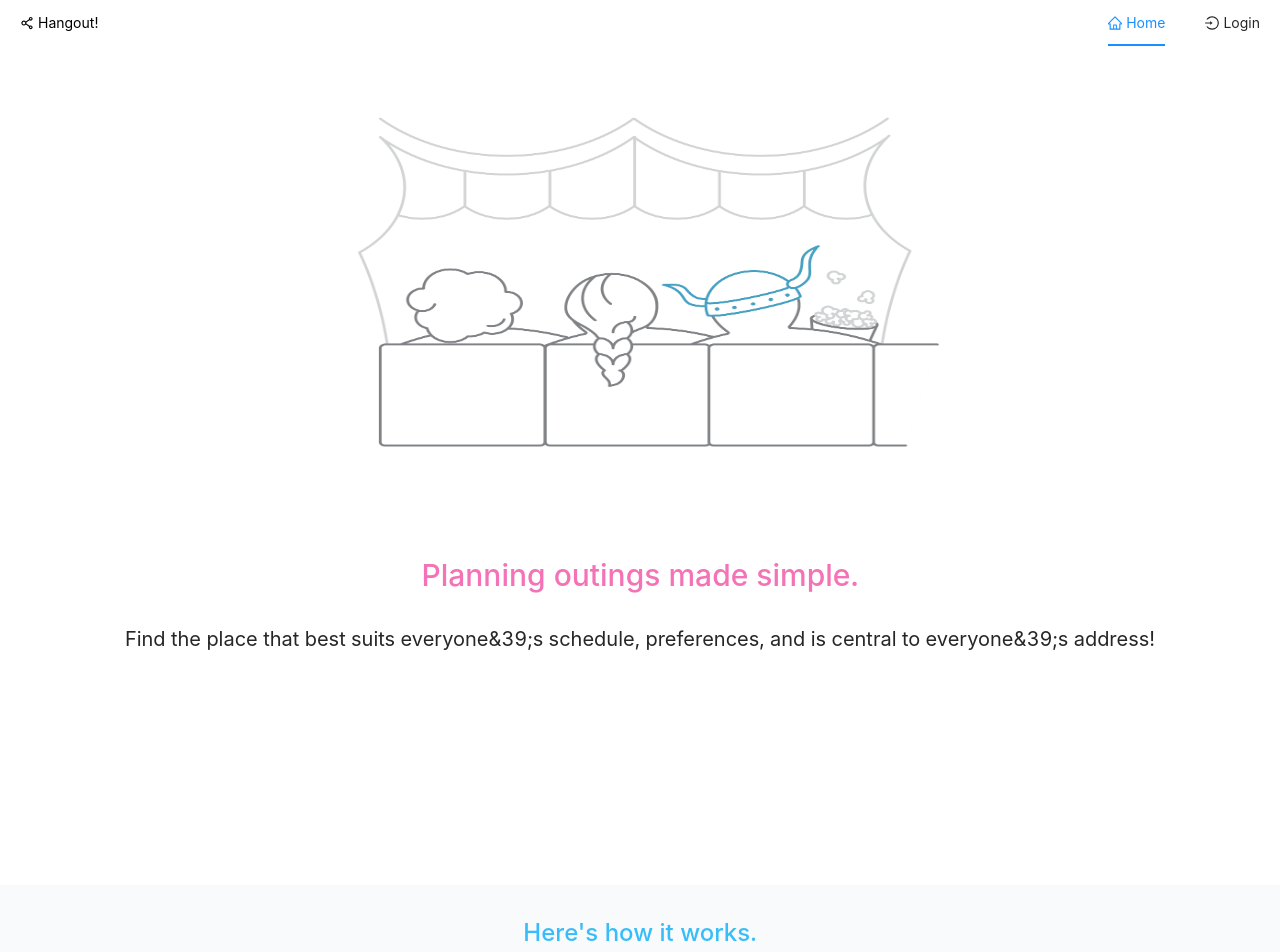
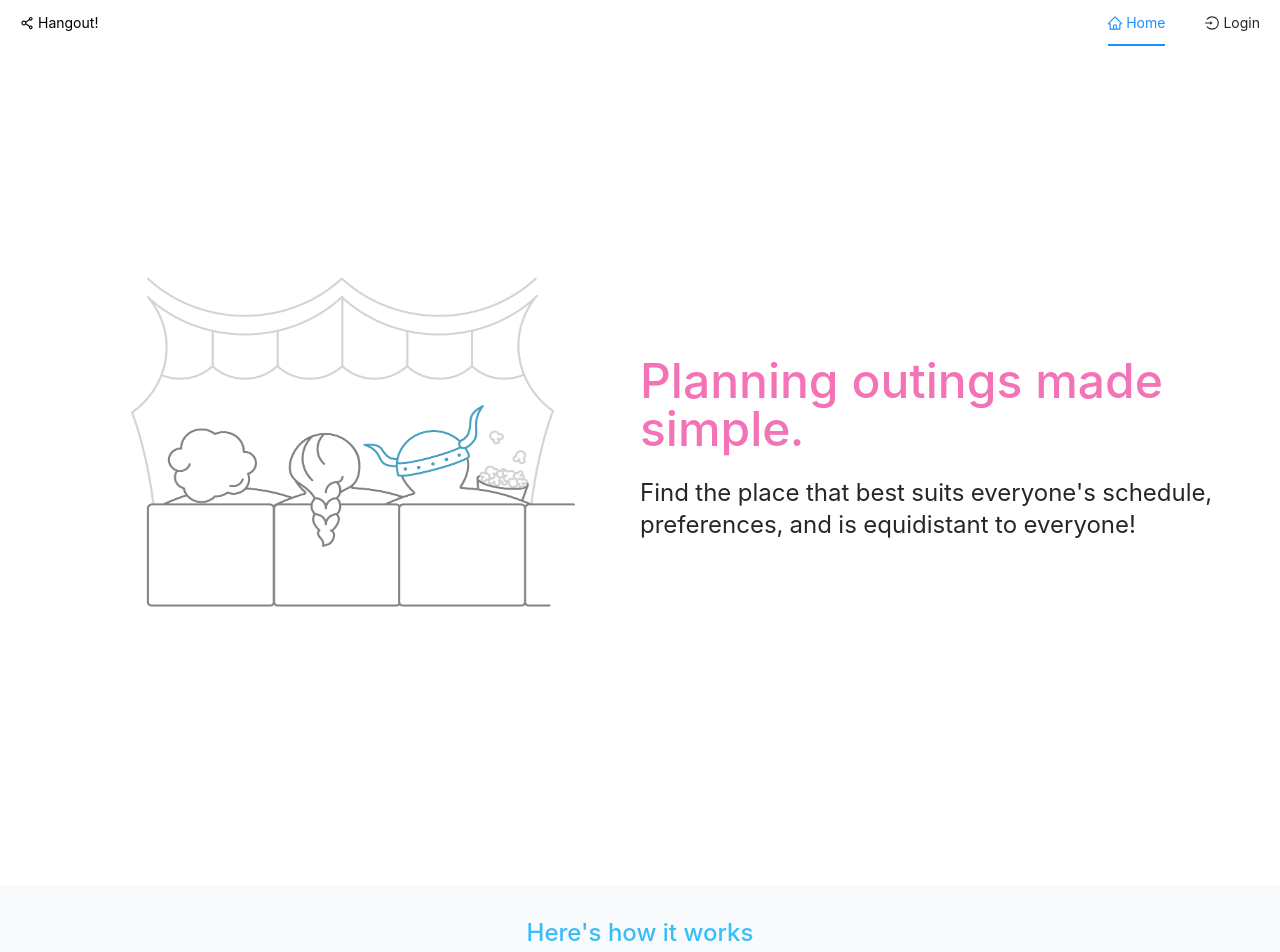
Before and after one commit to wesleylcf/hangout, a Next.js app in the folder sc2006-web/: page /home in a window 1280 px wide. Shown: the top 952 px of the page. Built offline with nearby package versions, Linux system fonts and the light colour scheme; no server answers.

Commit message:
(style): Update copy of public home page

```diff
--- a/sc2006-web/containers/home/demo.tsx
+++ b/sc2006-web/containers/home/demo.tsx
@@ -6,21 +6,23 @@ import Image from 'next/image';
 export const Demo = () => {
 	return (
 		<div className="w-full h-full space-y-10">
-			<section className="flex flex-col items-center h-screen space-y-8">
-				<div className="w-3/5 h-3/5 flex flex-row items-center justify-center relative">
+			<section className="flex flex-row items-center h-screen space-y-8 w-11/12 mx-auto">
+				<div className="w-1/2 h-3/5 flex flex-row items-center justify-center relative">
 					<Image src="/hangout.png" layout="fill" />
 				</div>
-				<h1 className="text-3xl text-pink-400 left-1/2">
-					Planning outings made simple.
-				</h1>
-				<p className="text-xl">
-					Find the place that best suits everyone&39;s schedule, preferences,
-					and is central to everyone&39;s address!{' '}
-				</p>
+				<div className="w-1/2 h-3/5 flex flex-col justify-center">
+					<h1 className="text-5xl text-pink-400">
+						Planning outings made simple.
+					</h1>
+					<p className="text-2xl">
+						Find the place that best suits everyone&#39;s schedule, preferences,
+						and is equidistant to everyone!{' '}
+					</p>
+				</div>
 			</section>
 			<section className="flex flex-col space-y-8 items-center bg-gray-50">
 				<h1 className="text-2xl text-sky-400 left-1/2 mt-8">
-					Here&#39;s how it works.
+					Here&#39;s how it works
 				</h1>
 				<div className="w-full flex flex-row">
 					<div className="w-1/2 flex flex-row items-center justify-center relative">
@@ -63,7 +65,7 @@ export const Demo = () => {
 				</div>
 			</section>
 			<section className="flex flex-col space-y-8 items-center min-h-screen">
-				<h1 className="text-2xl text-yellow-400 left-1/2 mt-8">Try it out!</h1>
+				<h1 className="text-2xl text-cyan-300 left-1/2 mt-8">Try it out!</h1>
 				<DemoApp />
 			</section>
 		</div>
```
